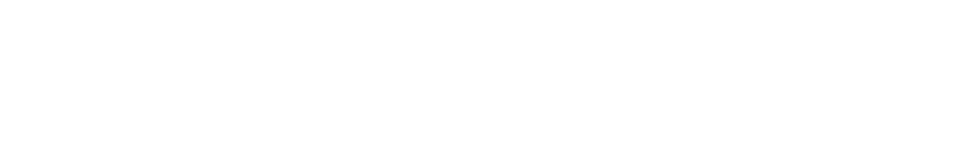
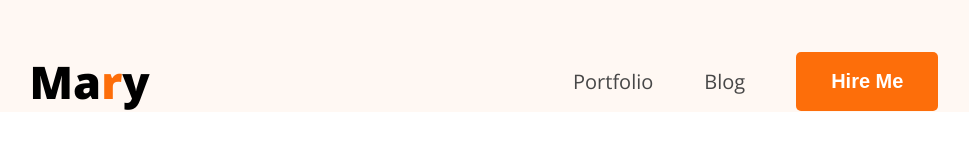
Before and after one commit to Nabilnn365/portfolio1, a plain HTML site: page index.html in a window 1280 px wide. Shown: the whole page, without its empty margins (156-1125 px from the left). Drawn offline with nearby package versions, Linux system fonts and the light colour scheme.

Commit message:
nav design add

```diff
--- a/index.html
+++ b/index.html
@@ -4,8 +4,24 @@
     <meta charset="UTF-8">
     <meta name="viewport" content="width=device-width, initial-scale=1.0">
     <title>Portfolio1</title>
+    <link rel="preconnect" href="https://fonts.googleapis.com">
+    <link rel="preconnect" href="https://fonts.gstatic.com" crossorigin>
+    <link href="https://fonts.googleapis.com/css2?family=Open+Sans:ital,wght@0,300..800;1,300..800&display=swap" rel="stylesheet">
+    <link rel="stylesheet" href="/styles/portfolio.css">
 </head>
-<body>
+<body class="font-open-sans">
 
+    <header>
+        <nav>
+            <div class="logo">
+                <h2>Ma<span class="color-orange">r</span>y</h2>
+            </div>
+            <ul class="menu">
+                <li><a href="">Portfolio</a></li>
+                <li><a href="">Blog</a></li>
+                <li><button class="btn">Hire Me</button></li>
+            </ul>
+        </nav>
+    </header>
 </body>
 </html>
--- /dev/null
+++ b/styles/portfolio.css
@@ -0,0 +1,56 @@
+* {
+    margin: 0;
+    padding: 0;
+    box-sizing: border-box;
+}
+/* shared Style */
+.font-open-sans{
+  font-family: "Open Sans", sans-serif;
+  font-optical-sizing: auto;
+}
+.logo h2{
+    font-size: 45px;
+    font-weight: 900;
+}
+.color-orange{
+    color: #FD6E0A;
+}
+.btn{
+    background-color: #FD6E0A;
+    color: white;
+    /* width: 150px;
+    height: 65px; */
+    border: none;
+    border-radius: 5px;
+    padding: 18px 35px;
+    font-size: 20px;
+    font-weight: bold;
+    /* margin: 1220 50; */
+    /* position: 1220 50; */
+}
+
+/* main style */
+header{
+    background-color: #FFF8F3;
+    padding-top: 51px;
+}
+nav {
+    width:71%;
+    max-width: 1140px ;
+    /* border: 1px solid red; */
+    margin: 0px auto;
+    display: flex;
+    justify-content: space-between;
+    align-items: center;
+}
+nav .menu{
+    display: flex;
+    list-style-type: none;
+    gap: 51px;
+    align-items: center;
+}
+nav .menu a{
+    font-size: 20px;
+    color: #474747;
+    text-decoration: none;
+}
```
